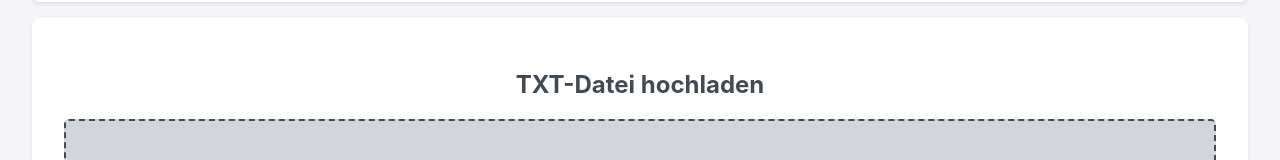
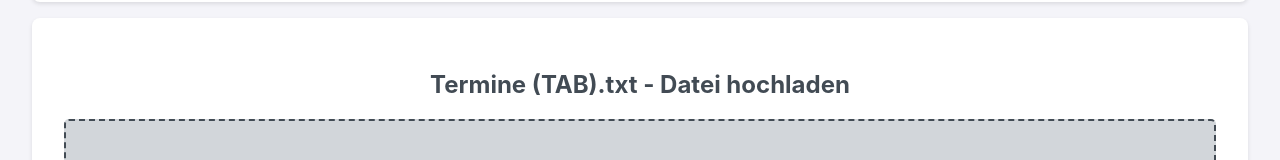
Before and after one commit to Madchristian/etiketten-app, a React (Create React App) app in the folder frontend/: page / in a window 1280 px wide. Shown: the part 405-565 px from the top of the page. Built offline with nearby package versions, Linux system fonts and the light colour scheme.

Commit message:
chore: Update Docker Compose files and Dockerfile for backend and frontend services

```diff
--- a/frontend/src/App.js
+++ b/frontend/src/App.js
@@ -110,7 +110,7 @@ function App() {
           </p>
         </section>
         <section className="upload-section">
-          <h2>TXT-Datei hochladen</h2>
+          <h2>Termine (TAB).txt - Datei hochladen</h2>
           {errorMessage && <p className="error-message">{errorMessage}</p>}
           <form id="upload-form" method="post" onSubmit={handleUpload}>
             <div
```
Also changed, not shown: 2 other files (tests, documents, lock files or other folders).
